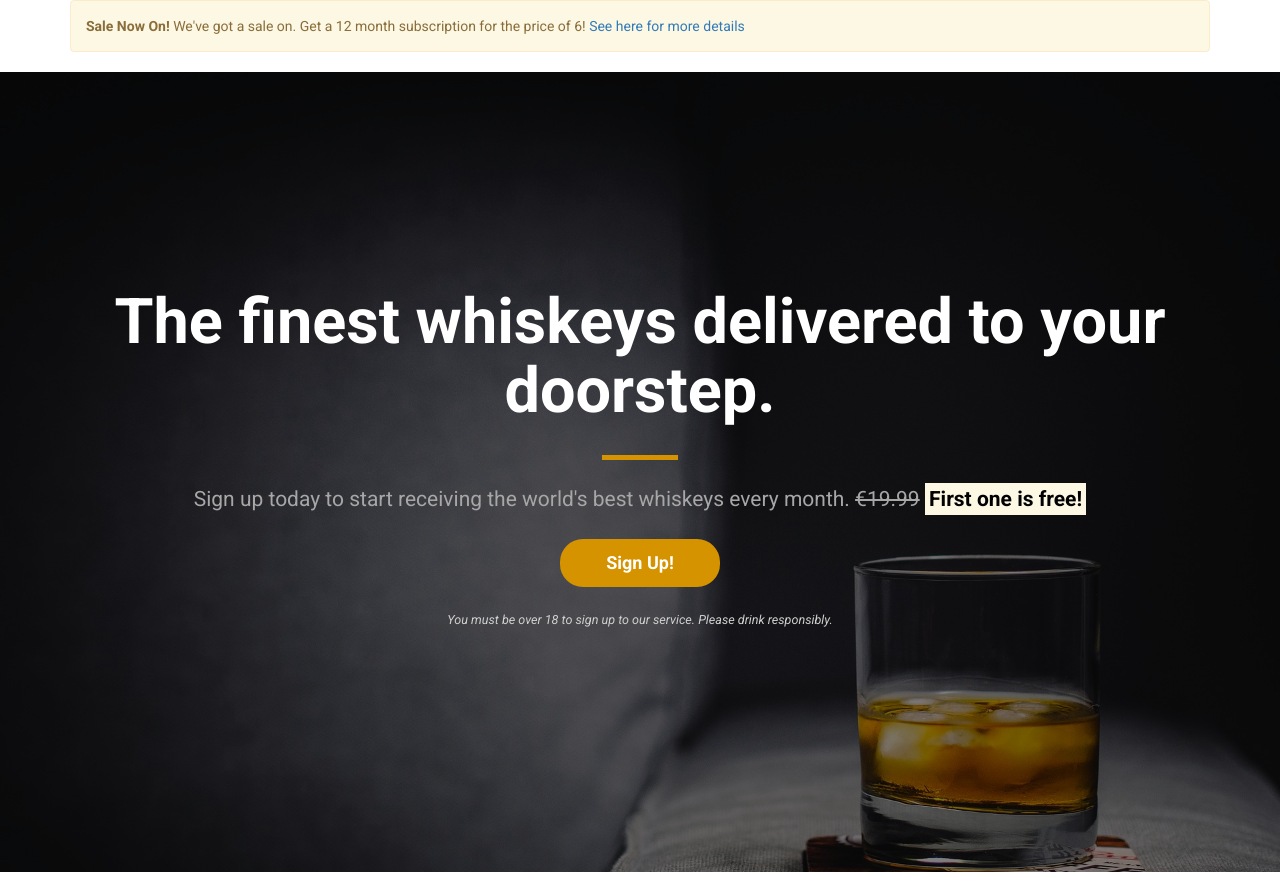
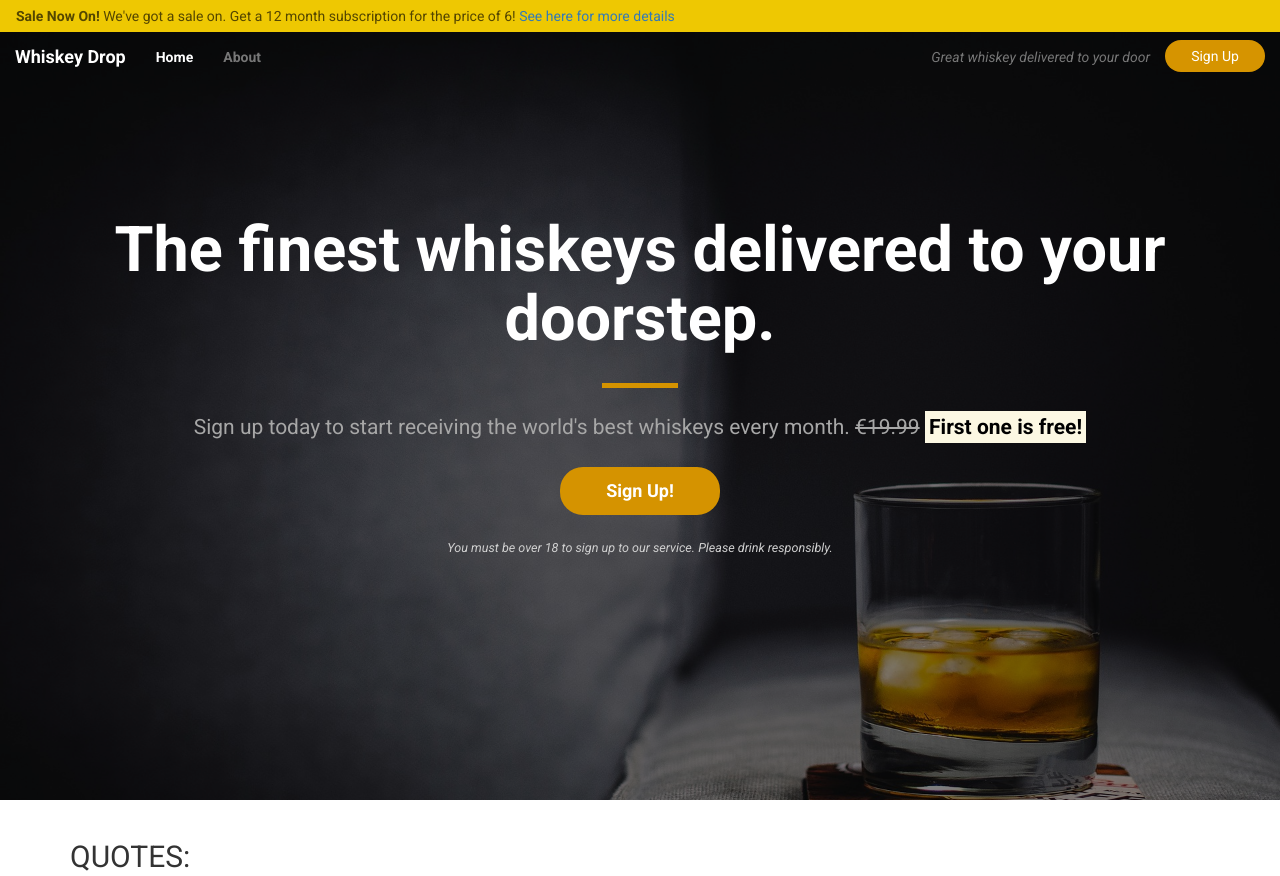
Before and after one commit to 99ron/BootStrap-Practice, a plain HTML site: page index.html in a window 1280 px wide. Shown: the top 876 px of the page. Drawn offline with nearby package versions, Linux system fonts and the light colour scheme.

Commit message:
UPdated Nav and changed alert message

```diff
--- a/CSS/style.css
+++ b/CSS/style.css
@@ -18,7 +18,7 @@ body {
     display: flex;
     align-items: center;
 
-    position:relative;
+    position: relative;
 }
 
 .opaque-overlay {
@@ -33,6 +33,72 @@ body {
 .quotes-container {}
 
 .features-container {}
+
+.navbar {
+    margin-bottom: 0;
+    position: absolute;
+    top: 0;
+    left: 0;
+    width: 100%;
+    z-index: 1;
+    background-color: transparent;
+    border: 0;
+}
+
+.navbar-default .navbar-collapse {
+    border-color: transparent;
+}
+
+.navbar-default .navbar-toggle {
+    border-color: transparent;
+}
+
+.navbar-default .navbar-toggle:hover {
+    background-color: transparent;
+}
+
+.navbar-default .navbar-toggle .icon-bar {
+    background-color: white;
+}
+
+.navbar .navbar-brand {
+    font-weight: bold;
+    color: white;
+}
+
+.navbar .navbar-brand:hover {
+    color: white;
+}
+
+.navbar-default .navbar-nav a {
+    font-weight: bold;
+}
+
+.navbar-default .navbar-nav>.active>a,
+.navbar-default .navbar-nav>.active>a:focus,
+.navbar-default .navbar-nav>.active>a:hover {
+    color: white;
+    background: transparent;
+}
+
+.navbar-default .navbar-nav>li>a:focus,
+.navbar-default .navbar-nav>li>a:hover {
+    color: white;
+}
+
+.navbar-btn {
+    border: 0;
+    border-radius: 16px;
+    width: 100px;
+    background-color: #d69400;
+    color: white;
+}
+
+.btn-default:hover {
+    background-color: #a77300;
+    border-color: #a77300;
+    color: white;
+}
 
 /* Jumbotron */
 
@@ -77,14 +143,14 @@ body {
 
 .btn--cta {
     font-weight: bold;
-    border-radius:23px;
-    width:160px;
+    border-radius: 23px;
+    width: 160px;
 }
 
 .btn--red {
-    color:white;
+    color: white;
     background-color: #d59300;
-    border-color:#d59300;
+    border-color: #d59300;
     border-width: 2px;
 
 }
@@ -93,7 +159,26 @@ body {
 .btn--red:active,
 .btn--red:focus,
 .btn--red:active:focus {
-    background-color: #d59300;
-    border-color: #d59300;
-    color:white;
+    background-color: #a77300;
+    border-color: #a77300;
+    color: white;
 }
+
+
+/* Alert */
+
+.alert-container .col-xs-12 {
+    padding-left: 0;
+    padding-right: 0;
+
+}
+
+.site-wide-alert {
+    color: #544600;
+    background-color: #eec802;
+    border-color: #eec802;
+    padding: 5px 15px;
+    margin-bottom: 0;
+    border: 1px solid transparent;
+    border-radius: 0;
+}
--- a/index.html
+++ b/index.html
@@ -11,14 +11,36 @@
 </head>
 
 <body>
-    <!--<nav class="navbar navbar-default">
+
+    <nav class="navbar navbar-default">
+        <div class="container-fluid alert-container hidden-xs">
+
+            <div class="row">
+                <div class="col-xs-12">
+                    <div class="site-wide-alert alert alert-warning">
+                        <strong>Sale Now On!</strong> We've got a sale on. Get a 12 month subscription for the price of 6! <a href="">See here for more details</a>
+                    </div>
+                </div>
+            </div>
+        </div>
+
+
         <div class="container-fluid">
             <div class="navbar-header">
                 <a href="/" class="navbar-brand">
                     Whiskey Drop
                 </a>
+
+
+                <button type="button" class="navbar-toggle collapsed" data-toggle="collapse" data-target="#navbar">
+                    <span class="sr-only">Toggle Navigation</span>
+                    <span class="icon-bar"></span>
+                    <span class="icon-bar"></span>
+                    <span class="icon-bar"></span>
+                </button>
             </div>
 
+            <div class="navbar-collapse collapse" id="navbar">
                 <ul class="nav navbar-nav">
                     <li class="active"><a href="/">Home</a></li>
                     <li><a href="">About</a></li>
@@ -31,17 +53,10 @@
                     <p class="navbar-text"><i>Great whiskey delivered to your door</i></p>
                 </div>
             </div>
-    </nav>-->
-    <div class="container alert-container">
-        <!--Alert-->
-        <div class="row hidden-xs">
-            <div class="col-xs-12">
-                <div class="alert alert-warning">
-                    <strong>Sale Now On!</strong> We've got a sale on. Get a 12 month subscription for the price of 6! <a href="">See here for more details</a>
         </div>
-            </div>
-        </div>
-    </div>
+    </nav>
+
+
     <div class="container-fluid callout-container">
         <div class="opaque-overlay">&nbsp;</div>
         <!-- Callout -->
```
Lines whose indentation alone changed are shown as unchanged.
